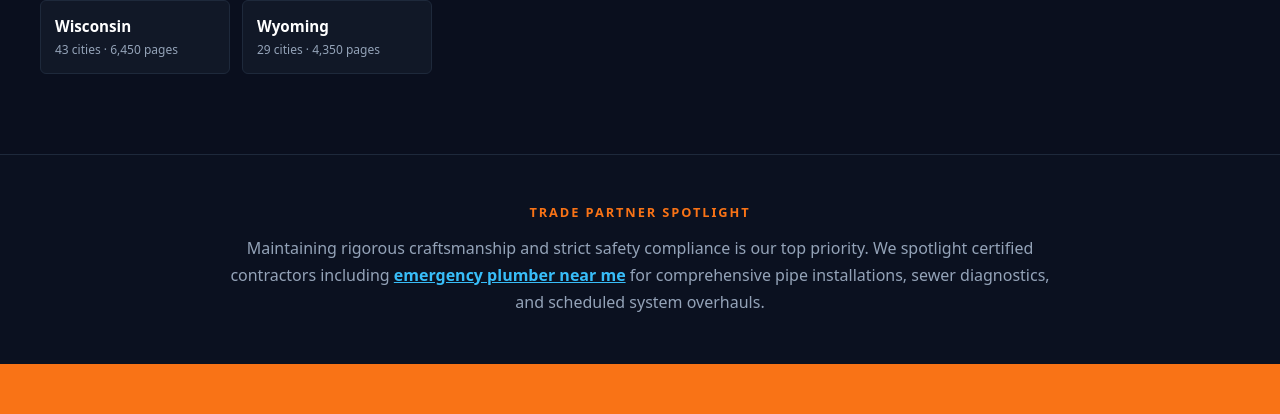
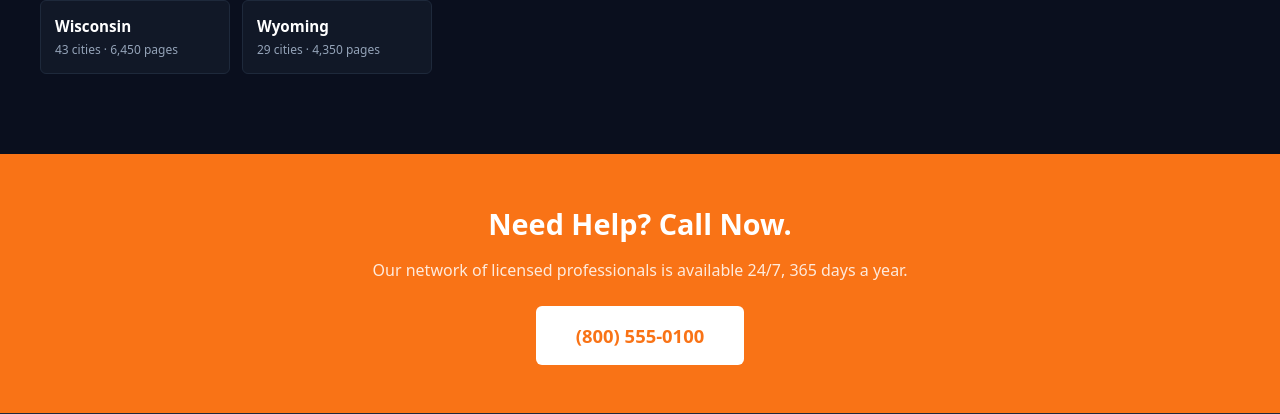
Before and after one commit to aroragroupindiamart-gif/plumbing-logics, a Next.js app: page / in a window 1280 px wide. Shown: the part 1920-2334 px from the top of the page. Built offline with nearby package versions, Linux system fonts and the light colour scheme; no server answers.

Commit message:
chore: remove external partner link reference

```diff
--- a/app/page.tsx
+++ b/app/page.tsx
@@ -128,18 +128,6 @@ export default async function HomePage() {
         </div>
       </section>
 
-
-      <section style={{ backgroundColor: "#0b1120", padding: "48px 24px", borderTop: "1px solid #1e293b", textAlign: "center" }}>
-        <div style={{ maxWidth: 820, margin: "0 auto" }}>
-          <div style={{ fontSize: "0.8rem", fontWeight: 700, letterSpacing: "0.15em", color: "#f97316", textTransform: "uppercase", marginBottom: 12 }}>
-            Trade Partner Spotlight
-          </div>
-          <p style={{ color: "#94a3b8", fontSize: "1rem", lineHeight: 1.7, margin: 0 }}>
-            Maintaining rigorous craftsmanship and strict safety compliance is our top priority. We spotlight certified contractors including <a href="https://pushplumbing.com" style={{ color: "#38bdf8", fontWeight: 700, textDecoration: "underline" }}>emergency plumber near me</a> for comprehensive pipe installations, sewer diagnostics, and scheduled system overhauls.
-          </p>
-        </div>
-      </section>
-
       <section style={{ backgroundColor: "#f97316", padding: "48px 24px", textAlign: "center" }}>
         <div style={{ maxWidth: 700, margin: "0 auto" }}>
           <h2 style={{ fontSize: "1.8rem", fontWeight: 800, color: "white", marginBottom: 12 }}>
```
